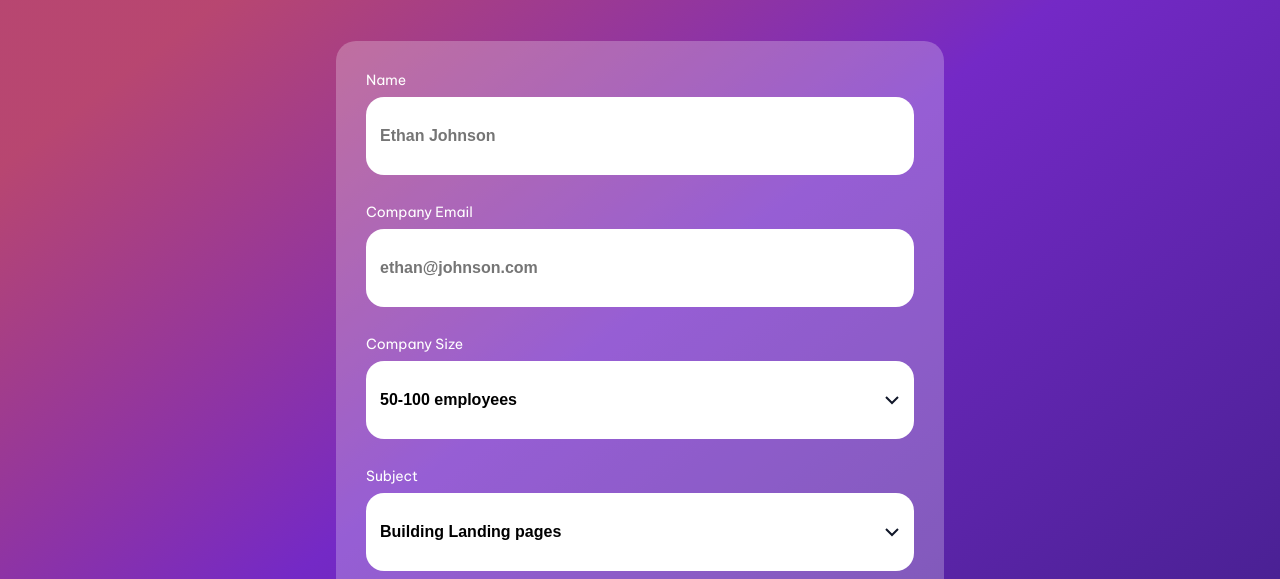
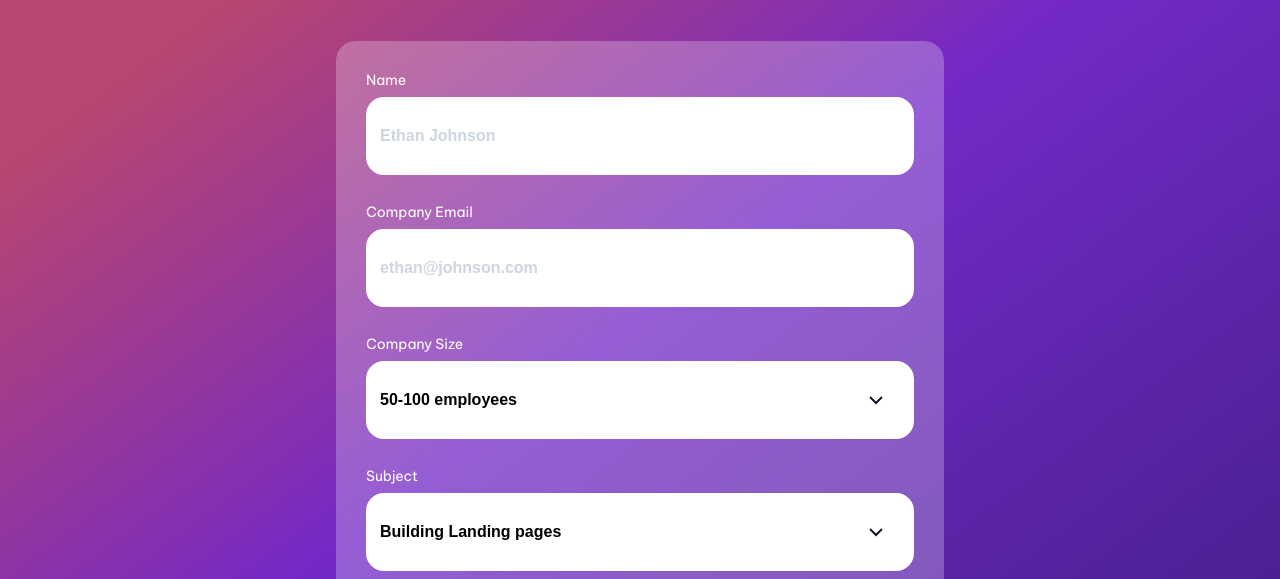
Before and after one commit to Ju4nR0sas/Contact-Page, a plain HTML site: page index.html in a window 1280 px wide. Shown: the part 221-800 px from the top of the page. Drawn offline with Linux system fonts and the light colour scheme; files whose address does not match are found by name.

Commit message:
Se modifica el color de los placeholder

```diff
--- a/Css/mobile.css
+++ b/Css/mobile.css
@@ -113,6 +113,7 @@ input {
 }
 
 .inputs::placeholder {
+    color: var(--text-placeholder);
     font-size: var(--body);
     font-weight: bold;
 }
@@ -133,7 +134,7 @@ input {
 #subject {
     background-image: url(/Resources/Expand_down.svg);
     background-repeat: no-repeat;
-    background-position: 98%;
+    background-position: 95%;
 }
 
 #button {
```
